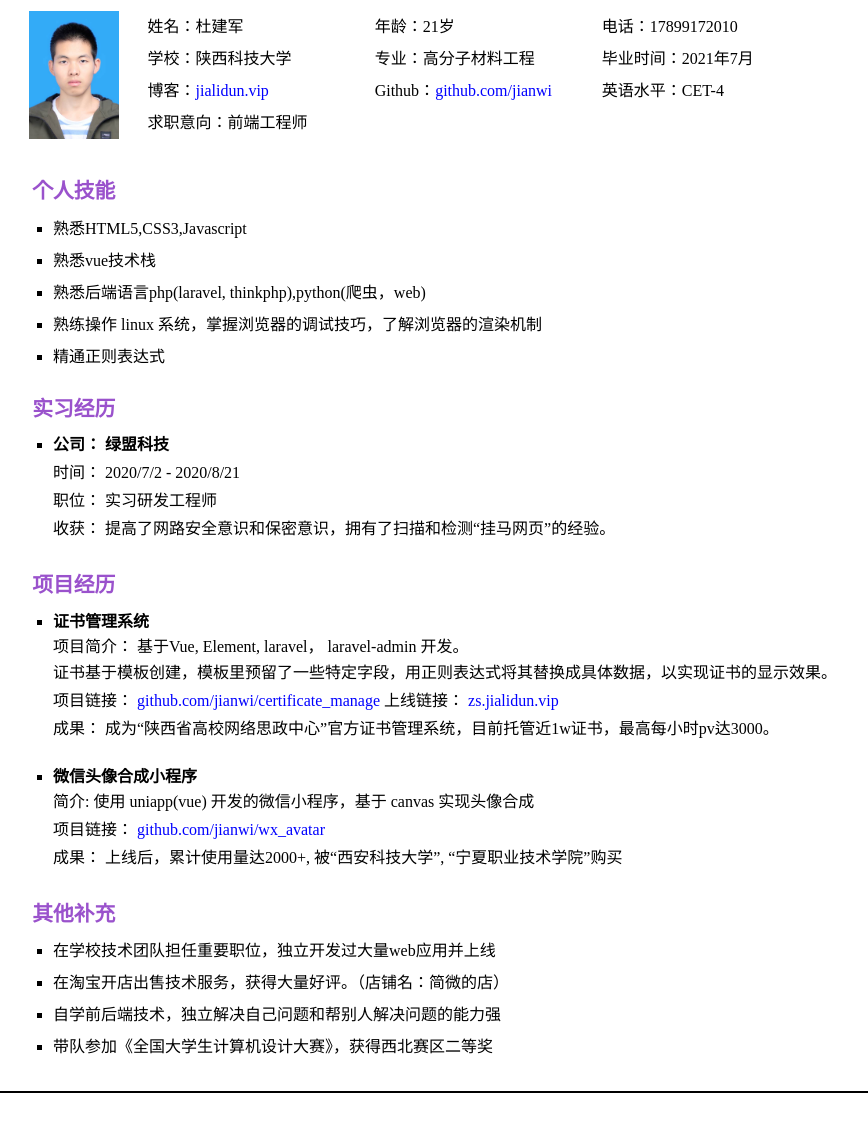
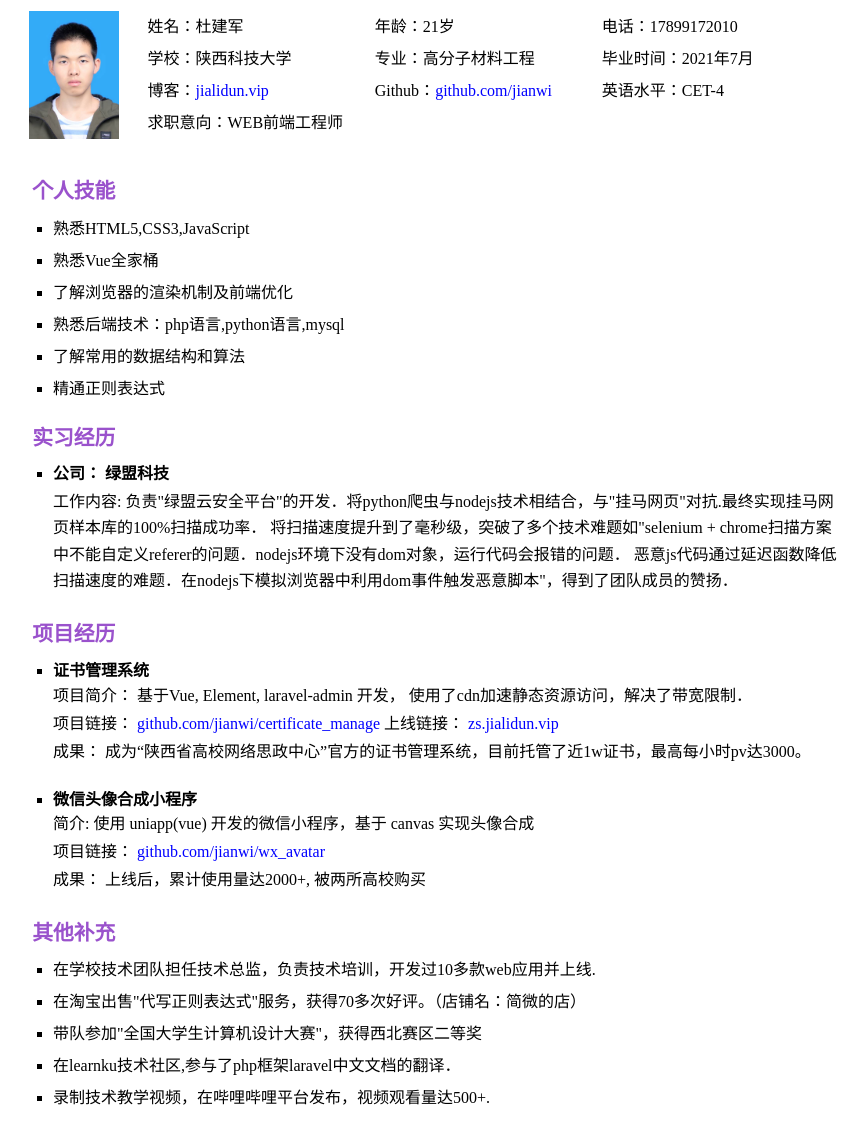
Before and after one commit to jianwi/jianli, a website: page f2e.html in a window 1280 px wide. Shown: the part 103-1232 px from the top of the page, without its empty margins (211-1079 px from the left). Drawn offline with Linux system fonts and the light colour scheme.

Commit message:
更新简历

```diff
--- a/css/f2e.css
+++ b/css/f2e.css
@@ -4,7 +4,7 @@ body{
 }
 .box{
     border: none;
-    margin-top: 1.9em;
+    margin-top: 1.7em;
     font-size: 1em;
     font-family: "";
 }
--- a/f2e.html
+++ b/f2e.html
@@ -22,16 +22,17 @@
       <div>博客：<span class="link">jialidun.vip</span></div>
       <div>Github：<span class="link">github.com/jianwi</span></div>
       <div>英语水平：CET-4</div>
-      <div>求职意向：前端工程师</div>
+      <div>求职意向：WEB前端工程师</div>
     </div>
   </div>
   <div>
     <section class="box" id="skill">
       <ul>
-        <li>熟悉HTML5,CSS3,Javascript</li>
-        <li>熟悉vue技术栈</li>
-        <li>熟悉后端语言php(laravel, thinkphp),python(爬虫，web)</li>
-        <li>熟练操作 linux 系统，掌握浏览器的调试技巧，了解浏览器的渲染机制</li>
+        <li>熟悉HTML5,CSS3,JavaScript</li>
+        <li>熟悉Vue全家桶</li>
+        <li>了解浏览器的渲染机制及前端优化</li>
+        <li>熟悉后端技术：php语言,python语言,mysql</li>
+        <li>了解常用的数据结构和算法</li>
         <li>精通正则表达式</li>
       </ul>
     </section>
@@ -43,16 +44,10 @@
             <strong>绿盟科技</strong>
           </p>
           <p>
-            时间：
-            2020/7/2 - 2020/8/21
-          </p>
-          <p>
-            职位：
-            实习研发工程师
-          </p>
-          <p>
-              收获：
-            提高了网路安全意识和保密意识，拥有了扫描和检测“挂马网页”的经验。
+            工作内容:
+            负责"绿盟云安全平台"的开发．将python爬虫与nodejs技术相结合，与"挂马网页"对抗.最终实现挂马网页样本库的100%扫描成功率．
+            将扫描速度提升到了毫秒级，突破了多个技术难题如"selenium + chrome扫描方案中不能自定义referer的问题．nodejs环境下没有dom对象，运行代码会报错的问题．
+            恶意js代码通过延迟函数降低扫描速度的难题．在nodejs下模拟浏览器中利用dom事件触发恶意脚本"，得到了团队成员的赞扬．
           </p>
         </li>
       </ul>
@@ -64,8 +59,7 @@
           <div class="content">
             <p>
              项目简介：
-              基于Vue, Element, laravel， laravel-admin 开发。<br>
-              证书基于模板创建，模板里预留了一些特定字段，用正则表达式将其替换成具体数据，以实现证书的显示效果。
+              基于Vue, Element, laravel-admin 开发， 使用了cdn加速静态资源访问，解决了带宽限制．<br>
             </p>
             <p>
               项目链接：
@@ -75,7 +69,7 @@
             </p>
             <p>
               成果：
-              成为“陕西省高校网络思政中心”官方证书管理系统，目前托管近1w证书，最高每小时pv达3000。
+              成为“陕西省高校网络思政中心”官方的证书管理系统，目前托管了近1w证书，最高每小时pv达3000。
             </p>
           </div>
         </li>
@@ -91,17 +85,18 @@
           </p>
           <p>
               成果：
-            上线后，累计使用量达2000+,  被“西安科技大学”, “宁夏职业技术学院”购买
+            上线后，累计使用量达2000+,  被两所高校购买
           </p>
         </li>
       </ul>
     </section>
     <section class="box" id="other">
       <ul>
-        <li>在学校技术团队担任重要职位，独立开发过大量web应用并上线</li>
-        <li>在淘宝开店出售技术服务，获得大量好评。（店铺名：简微的店）</li>
-        <li>自学前后端技术，独立解决自己问题和帮别人解决问题的能力强</li>
-        <li>带队参加《全国大学生计算机设计大赛》，获得西北赛区二等奖</li>
+        <li>在学校技术团队担任技术总监，负责技术培训，开发过10多款web应用并上线.</li>
+        <li>在淘宝出售"代写正则表达式"服务，获得70多次好评。（店铺名：简微的店）</li>
+        <li>带队参加"全国大学生计算机设计大赛"，获得西北赛区二等奖</li>
+        <li>在learnku技术社区,参与了php框架laravel中文文档的翻译．</li>
+        <li>录制技术教学视频，在哔哩哔哩平台发布，视频观看量达500+.</li>
       </ul>
     </section>
   </div>
```
